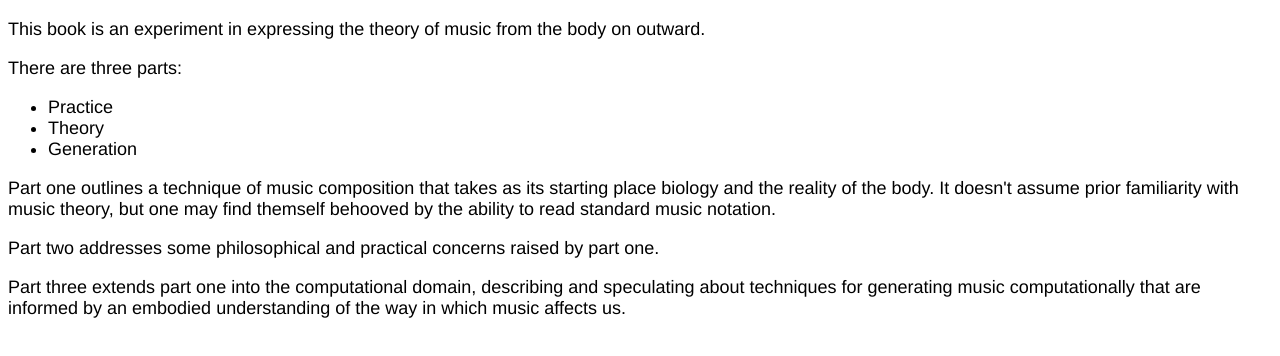
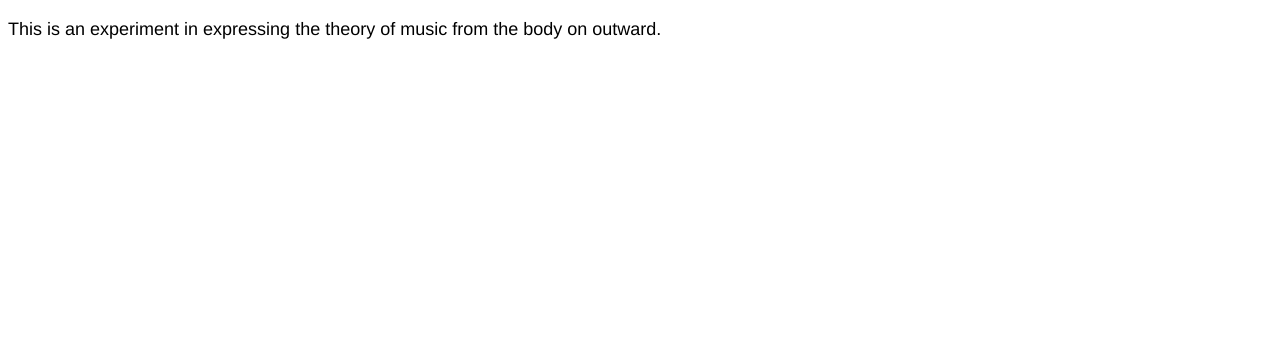
Before and after one commit to danefilipczak/synthetic-biomusicology, a plain HTML site: page introduction.html in a window 1280 px wide. Shown: the part 42-398 px from the top of the page. Drawn offline with Linux system fonts and the light colour scheme.

Commit message:
updated structure

```diff
--- a/introduction.html
+++ b/introduction.html
@@ -5,24 +5,9 @@
 <body>
 <h2>Synthetic Biomusicology</h2>
 <p>
-	This book is an experiment in expressing the theory of music from the body on outward.
-</p>
-<p>
-	There are three parts:
-	<ul>
-		<li>Practice</li>
-		<li>Theory</li>
-		<li>Generation</li>
-	</ul>
-	Part one outlines a technique of music composition that takes as its starting place biology and the reality of the body. It doesn't assume prior familiarity with music theory, but one may find themself behooved by the ability to read standard music notation.
+	This is an experiment in expressing the theory of music from the body on outward.
 </p>
 
-<p>
-	Part two addresses some philosophical and practical concerns raised by part one.
-</p>
-<p>
-	Part three extends part one into the computational domain, describing and speculating about techniques for generating music computationally that are informed by an embodied understanding of the way in which music affects us.
-</p>
 
 <section class = "notes">
 </section>
--- a/form.html
+++ b/modules/form.html
@@ -1,10 +1,10 @@
 <html>
 <head>
-<link rel="stylesheet" type="text/css" href="styles.css">
+<link rel="stylesheet" type="text/css" href="../styles.css">
 </head>
 <body>
 
-
+<h2>Form</h2>
 
 <section class = "notes">
 </section>
```
Also changed, not shown: index.html (+2 -2 lines), modules/rhythm.html (renamed from rhythm.html, +2 -2 lines), 1 other file.
